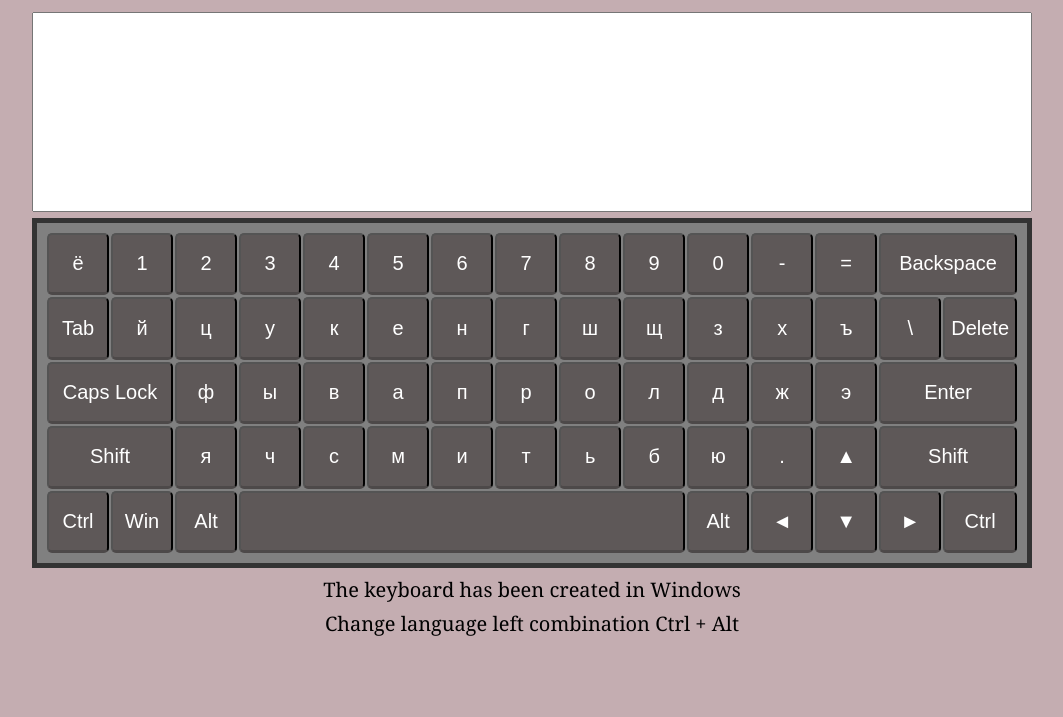
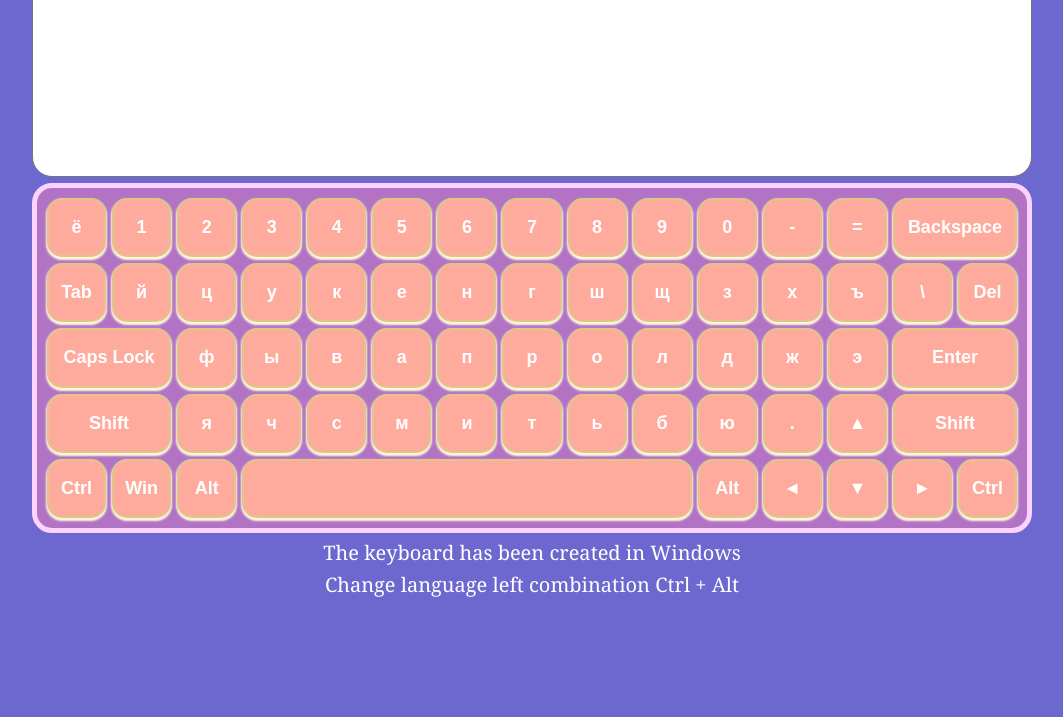
Before and after one commit to noisekov/virtual-keyboard, a website: page index.html in a window 1280 px wide. Shown: the part 83-800 px from the top of the page, without its empty margins (108-1171 px from the left). Drawn offline with Linux system fonts and the light colour scheme.

Commit message:
feat: add support second shift, rename button delete to del, change style

```diff
--- a/app.js
+++ b/app.js
@@ -154,7 +154,7 @@ function findKeyPress(evt) {
     textArea.setRangeText('', textArea.selectionStart, textArea.selectionEnd + 1, 'end');
   }
 
-  if (evt.code === 'ShiftLeft') {
+  if (evt.key === 'Shift') {
     changeSymbol(language);
   }
 }
@@ -191,7 +191,8 @@ function removeKeyPress(evt) {
       btn.classList.remove('active');
     }
 
-    if (evt.code === 'ShiftLeft') {
+    if (evt.key === 'Shift') {
+      btn.classList.remove('active');
       comeBackLangAndCase(language, textCase);
     }
   });
--- a/data.json
+++ b/data.json
@@ -5,14 +5,14 @@
         },
     "ru":
         {
-            "lowerCase": ["ё", "1", "2", "3", "4", "5", "6", "7", "8", "9", "0", "-", "=", "Backspace", "Tab", "й", "ц", "у", "к", "е", "н", "г", "ш", "щ", "з", "х", "ъ", "\\", "Delete", "Caps Lock", "ф", "ы", "в", "а", "п", "р", "о", "л", "д", "ж", "э", "Enter", "Shift", "я", "ч", "с", "м", "и", "т", "ь", "б", "ю", ".", "▲", "Shift", "Ctrl", "Win", "Alt", " ", "Alt", "◄", "▼", "►", "Ctrl"],
-            "upperCase": ["Ё", "1", "2", "3", "4", "5", "6", "7", "8", "9", "0", "-", "=", "Backspace", "Tab", "Й", "Ц", "У", "К", "Е", "Н", "Г", "Ш", "Щ", "З", "Х", "Ъ", "\\", "Delete", "Caps Lock", "Ф", "Ы", "В", "А", "П", "Р", "О", "Л", "Д", "Ж", "Э", "Enter", "Shift", "Я", "Ч", "С", "М", "И", "Т", "Ь", "Б", "Ю", ".", "▲", "Shift", "Ctrl", "Win", "Alt", " ", "Alt", "◄", "▼", "►", "Ctrl"],
-            "shift": ["Ё", "!", "\"", "№", ";", "%", ":", "?", "*", "(", ")", "_", "+", "Backspace", "Tab", "Й", "Ц", "У", "К", "Е", "Н", "Г", "Ш", "Щ", "З", "Х", "Ъ", "/", "Delete", "Caps Lock", "Ф", "Ы", "В", "А", "П", "Р", "О", "Л", "Д", "Ж", "Э", "Enter", "Shift", "Я", "Ч", "С", "М", "И", "Т", "Ь", "Б", "Ю", ",", "▲", "Shift", "Ctrl", "Win", "Alt", " ", "Alt", "◄", "▼", "►", "Ctrl"]
+            "lowerCase": ["ё", "1", "2", "3", "4", "5", "6", "7", "8", "9", "0", "-", "=", "Backspace", "Tab", "й", "ц", "у", "к", "е", "н", "г", "ш", "щ", "з", "х", "ъ", "\\", "Del", "Caps Lock", "ф", "ы", "в", "а", "п", "р", "о", "л", "д", "ж", "э", "Enter", "Shift", "я", "ч", "с", "м", "и", "т", "ь", "б", "ю", ".", "▲", "Shift", "Ctrl", "Win", "Alt", " ", "Alt", "◄", "▼", "►", "Ctrl"],
+            "upperCase": ["Ё", "1", "2", "3", "4", "5", "6", "7", "8", "9", "0", "-", "=", "Backspace", "Tab", "Й", "Ц", "У", "К", "Е", "Н", "Г", "Ш", "Щ", "З", "Х", "Ъ", "\\", "Del", "Caps Lock", "Ф", "Ы", "В", "А", "П", "Р", "О", "Л", "Д", "Ж", "Э", "Enter", "Shift", "Я", "Ч", "С", "М", "И", "Т", "Ь", "Б", "Ю", ".", "▲", "Shift", "Ctrl", "Win", "Alt", " ", "Alt", "◄", "▼", "►", "Ctrl"],
+            "shift": ["Ё", "!", "\"", "№", ";", "%", ":", "?", "*", "(", ")", "_", "+", "Backspace", "Tab", "Й", "Ц", "У", "К", "Е", "Н", "Г", "Ш", "Щ", "З", "Х", "Ъ", "/", "Del", "Caps Lock", "Ф", "Ы", "В", "А", "П", "Р", "О", "Л", "Д", "Ж", "Э", "Enter", "Shift", "Я", "Ч", "С", "М", "И", "Т", "Ь", "Б", "Ю", ",", "▲", "Shift", "Ctrl", "Win", "Alt", " ", "Alt", "◄", "▼", "►", "Ctrl"]
         },
     "en":
         {
-            "lowerCase": ["`", "1", "2", "3", "4", "5", "6", "7", "8", "9", "0", "-", "=", "Backspace", "Tab", "q", "w", "e", "r", "t", "y", "u", "i", "o", "p", "[", "]", "\\", "Delete", "Caps Lock", "a", "s", "d", "f", "g", "h", "j", "k", "l", ";", "'", "Enter", "Shift", "z", "x", "c", "v", "b", "n", "m", ",", ".", "/", "▲", "Shift", "Ctrl", "Win", "Alt", " ", "Alt", "◄", "▼", "►", "Ctrl"],
-            "upperCase": ["`", "1", "2", "3", "4", "5", "6", "7", "8", "9", "0", "-", "=", "Backspace", "Tab", "Q", "W", "E", "R", "T", "Y", "U", "I", "O", "P", "[", "]", "\\", "Delete", "Caps Lock", "A", "S", "D", "F", "G", "H", "J", "K", "L", ";", "'", "Enter", "Shift", "Z", "X", "C", "V", "B", "N", "M", ",", ".", "/", "▲", "Shift", "Ctrl", "Win", "Alt", " ", "Alt", "◄", "▼", "►", "Ctrl"],
-            "shift": ["~", "!", "@", "#", "$", "%", "^", "&", "*", "(", ")", "_", "+", "Backspace", "Tab", "Q", "W", "E", "R", "T", "Y", "U", "I", "O", "P", "{", "}", "|", "Delete", "Caps Lock", "A", "S", "D", "F", "G", "H", "J", "K", "L", ":", "\"", "Enter", "Shift", "Z", "X", "C", "V", "B", "N", "M", "<", ">", "?", "▲", "Shift", "Ctrl", "Win", "Alt", " ", "Alt", "◄", "▼", "►", "Ctrl"]
+            "lowerCase": ["`", "1", "2", "3", "4", "5", "6", "7", "8", "9", "0", "-", "=", "Backspace", "Tab", "q", "w", "e", "r", "t", "y", "u", "i", "o", "p", "[", "]", "\\", "Del", "Caps Lock", "a", "s", "d", "f", "g", "h", "j", "k", "l", ";", "'", "Enter", "Shift", "z", "x", "c", "v", "b", "n", "m", ",", ".", "/", "▲", "Shift", "Ctrl", "Win", "Alt", " ", "Alt", "◄", "▼", "►", "Ctrl"],
+            "upperCase": ["`", "1", "2", "3", "4", "5", "6", "7", "8", "9", "0", "-", "=", "Backspace", "Tab", "Q", "W", "E", "R", "T", "Y", "U", "I", "O", "P", "[", "]", "\\", "Del", "Caps Lock", "A", "S", "D", "F", "G", "H", "J", "K", "L", ";", "'", "Enter", "Shift", "Z", "X", "C", "V", "B", "N", "M", ",", ".", "/", "▲", "Shift", "Ctrl", "Win", "Alt", " ", "Alt", "◄", "▼", "►", "Ctrl"],
+            "shift": ["~", "!", "@", "#", "$", "%", "^", "&", "*", "(", ")", "_", "+", "Backspace", "Tab", "Q", "W", "E", "R", "T", "Y", "U", "I", "O", "P", "{", "}", "|", "Del", "Caps Lock", "A", "S", "D", "F", "G", "H", "J", "K", "L", ":", "\"", "Enter", "Shift", "Z", "X", "C", "V", "B", "N", "M", "<", ">", "?", "▲", "Shift", "Ctrl", "Win", "Alt", " ", "Alt", "◄", "▼", "►", "Ctrl"]
         }
 }
--- a/index.html
+++ b/index.html
@@ -4,7 +4,7 @@
     <meta charset="UTF-8">
     <meta http-equiv="X-UA-Compatible" content="IE=edge">
     <meta name="viewport" content="width=device-width, initial-scale=1.0">
-    <title>My Keyboard</title>
+    <title>Keyboard</title>
     <link rel="stylesheet" href="./style/style.css">
 </head>
 <body>
--- a/style/style.scss
+++ b/style/style.scss
@@ -2,15 +2,17 @@
     box-sizing: border-box;
 }
 :root {
-    --KEYBOARD_BACKGROUND: grey;
-    --BUTTON_TEXT: #fff;
-    --BUTTON_COLOR: rgb(94, 88, 88);
-    --MAIN_BACKGROUND: rgb(196, 173, 177);
-    --KEYBOARD_BORDER: #333;
-    --BUTTON_BORDER : rgb(77 73 73);
+    --KEYBOARD_BACKGROUND: #b373c5;
+    --TEXT: #fff;
+    --BUTTON_COLOR: #feab9e;
+    --MAIN_BACKGROUND: #6d68cf;
+    --KEYBOARD_BORDER: #fcd2ff;
+    --BUTTON_BORDER : #e0c589;
+    --COLOR_TEXTAREA_TEXT: #4f4f5b;
+    --KEYBOARD_BOX_SHADOW: #fff8dB;
 }
 body {
-    font-family: Georgia,"Times New Roman",  Baskerville, serif;
+    font-family: Georgia, "Times New Roman",  Baskerville, serif;
     font-weight: 400;
     margin: 0;
     background: var(--MAIN_BACKGROUND);
@@ -29,26 +31,35 @@ body {
     width: 100%;
     height: 200px;
     resize: none;
+    border-radius: 20px;
+    outline: none;
+    color: var(--COLOR_TEXTAREA_TEXT);
 }
 .title {
+    margin: 10px 0 15px;
+    font-size: 42px;
+    font-weight: 600;
     text-align: center;
+    color: var(--TEXT);
 }
 .description,
 .lang {
     text-align: center;
     font-size: 20px;
     line-height: 24px;
-    margin: 10px 0;
+    margin: 8px 0;
+    color: var(--TEXT);
 }
 .keyboard {
     display: grid;
     grid-template-columns: repeat(15, 1fr);
     grid-template-rows: repeat(5, 1fr);
-    gap: 2px;
+    gap: 6px;
     padding: 10px;
     height: 350px;
     border: 5px solid var(--KEYBOARD_BORDER);
     background-color: var(--KEYBOARD_BACKGROUND);
+    border-radius: 20px;
 }
 
 .button {
@@ -56,19 +67,22 @@ body {
     justify-content: center;
     align-items: center;
     outline: none;
-    font-size: 20px;
-    color: var(--BUTTON_TEXT);
+    font-size: 18px;
+    font-weight: 600;
+    color: var(--TEXT);
     width: 100%;
     height: 100%;
     background-color: var(--BUTTON_COLOR);
-	border-bottom: 3px solid  var(--BUTTON_BORDER);
-    transition: all 0.1s;
-    border-radius: 5px;
+	border: 2px solid  var(--BUTTON_BORDER);
+    transition: all 0.15s ease;
+    border-radius: 15px;
     cursor: pointer;
+    box-shadow: 0px 2px 2px 1px var(--KEYBOARD_BOX_SHADOW);
     &.active {
         background-color: var(--BUTTON_BORDER);
-        transform: translate(0px,1px);
-        border-bottom: 1px solid  var(--BUTTON_BORDER);
+        transform: translate(0px, 3px);
+        border-bottom: 2px solid  var(--BUTTON_BORDER);
+        box-shadow: none;
     }
 }
 .Backspace,
```
Also changed, not shown: style/style.css, 1 other file.
